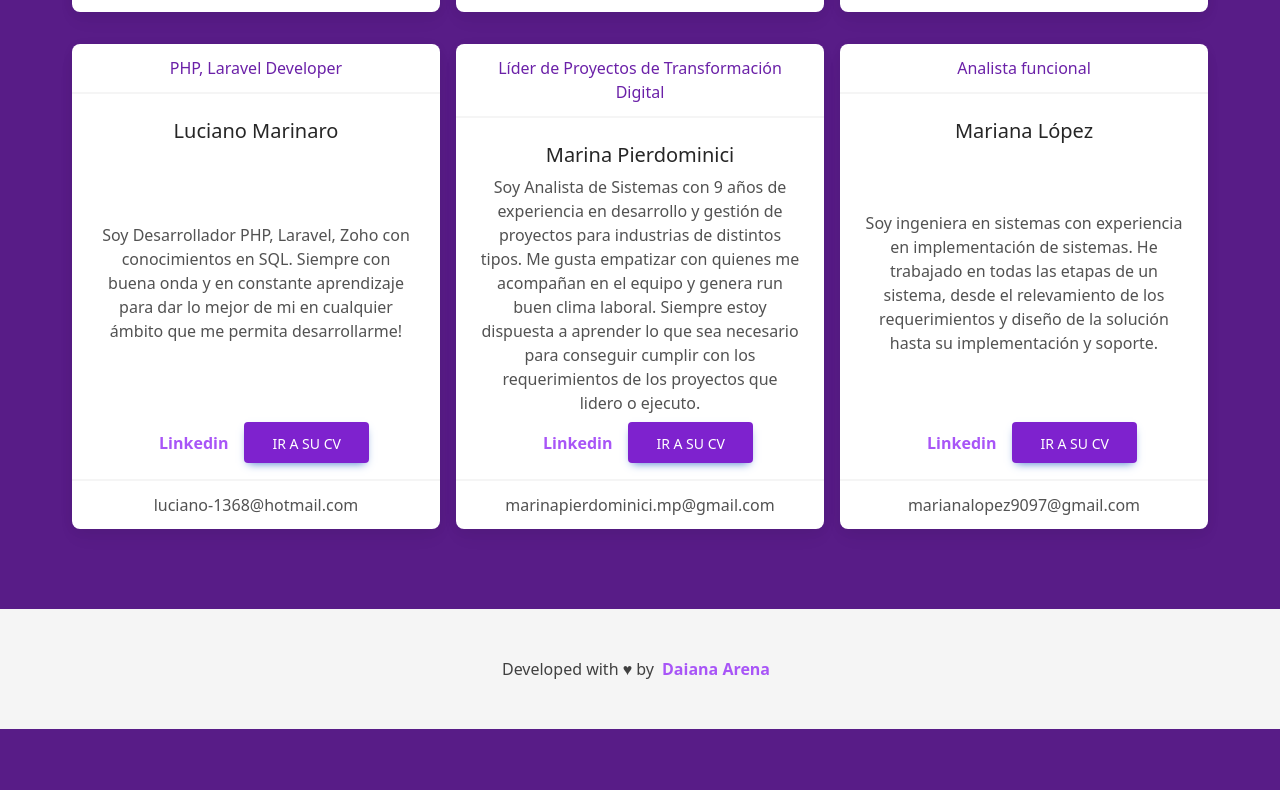
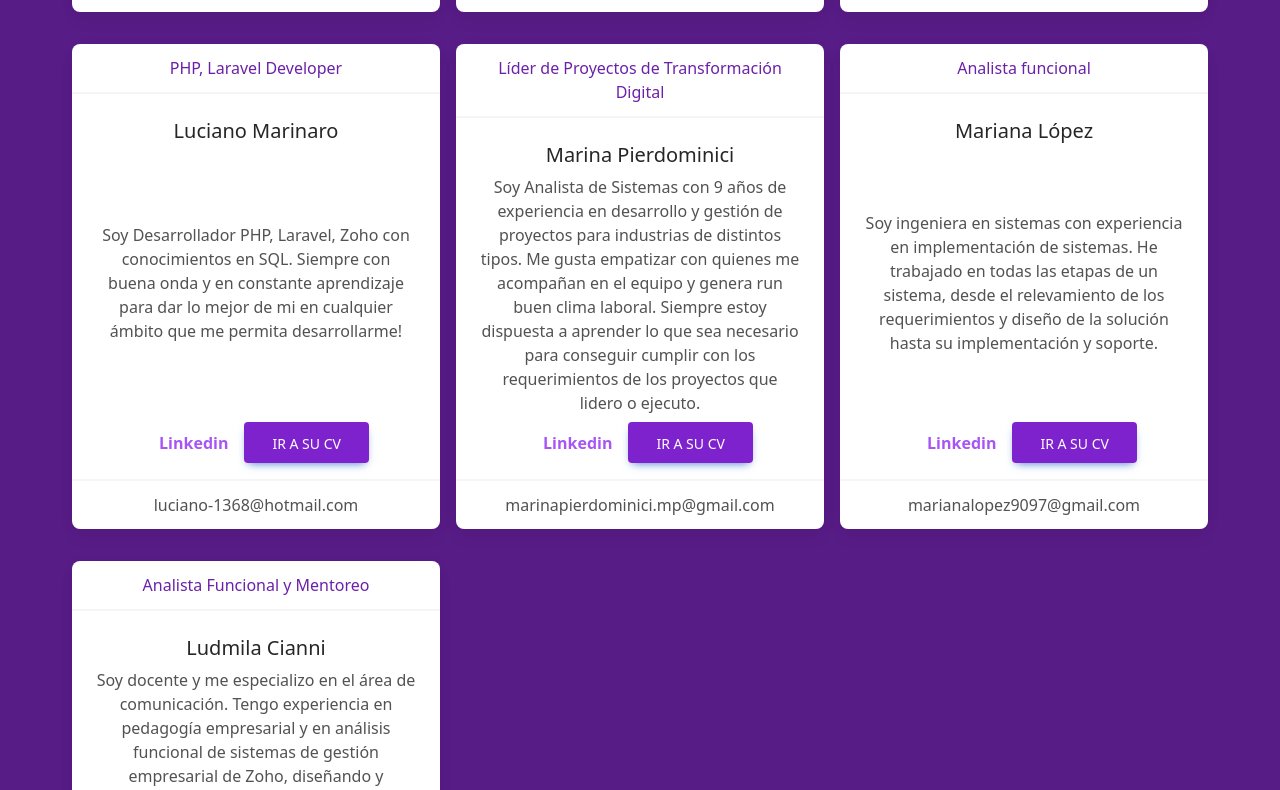
Before and after one commit to DaianaArena/colaborAR, a Next.js app: page / in a window 1280 px wide. Shown: the part 2007-2797 px from the top of the page. Before the commit the page ends 2736 px from the top, so only its background shows below. Built offline with nearby package versions, Linux system fonts and the light colour scheme; what tw-elements would draw is missing.

Commit message:
adding colab

```diff
--- a/src/app/sections/Colaborators.tsx
+++ b/src/app/sections/Colaborators.tsx
@@ -120,6 +120,15 @@ export default function Colaborators() {
       email: "marianalopez9097@gmail.com",
       linkedin: "www.linkedin.com/in/mariana-lucia-lopez-0435161b1",
       resume:"https://drive.google.com/file/d/1DcBkvHl_1w8UxOkBBZN8kMxz5wnVpDS4/view?usp=drive_link"
+    },
+    {
+      id: 14,
+      name: "Ludmila Cianni",
+      description: "Soy docente y me especializo en el área de comunicación. Tengo experiencia en pedagogía empresarial y en análisis funcional de sistemas de gestión empresarial de Zoho, diseñando y brindando programas de capacitación orientados a la implementación y optimización de procesos comerciales (CRM), automatización de marketing y gestion de los RRHH.",
+      position: "Analista Funcional y Mentoreo",
+      email: "ludmicianni93@gmail.com",
+      linkedin: "https://www.linkedin.com/in/ludmilacianni/",
+      resume:"https://drive.google.com/file/d/15YLyVAFUascP_5PSqXGCJU9oKKFXxG44/view?usp=share_link"
     }
 
   ])
```
